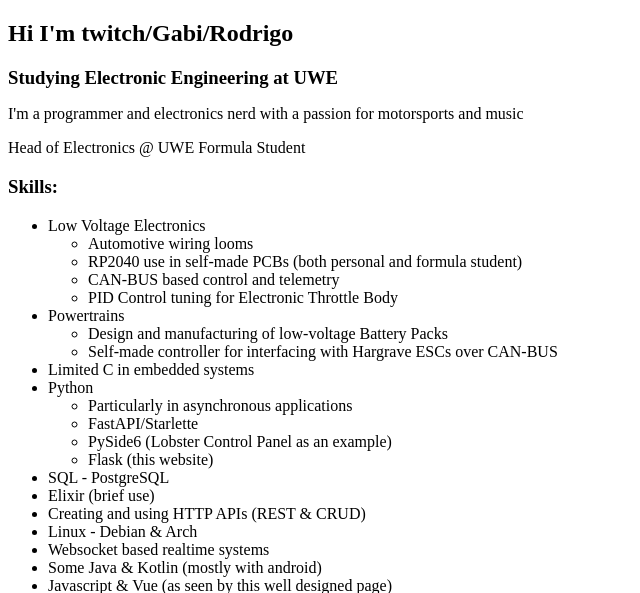
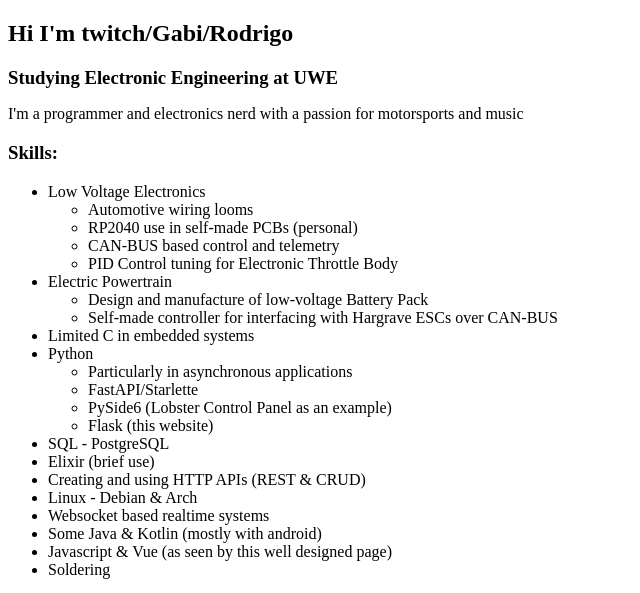
Before and after one commit to twitch0001/personal-site, a Flask app: page / in a window 1280 px wide. Shown: the part 145-738 px from the top of the page, without its empty margins (0-640 px from the left). Run offline with Flask 3, Linux system fonts and the light colour scheme.

Commit message:
Typos + Update

```diff
--- a/templates/blogs/1671649827-example-blog.html
+++ b/templates/blogs/1671649827-example-blog.html
@@ -20,7 +20,7 @@
 
         <h5>Blog structure:</h5>
         <p>It's quite simple really, just a basic Flask application with JSON data files storing projects and blogs, with Jinja templates for the pages and their content</p>
-        <p>I may open-source it at some point but it is something that can be easily recreated with 30 minutes and the Flask documentation</p>
+        <p>I may open-source it at some point, but it is something that can be easily recreated with 30 minutes and the Flask documentation</p>
     </div>
 
 {% endblock %}
--- a/templates/blogs/1681699497-fixing-data.html
+++ b/templates/blogs/1681699497-fixing-data.html
@@ -76,5 +76,6 @@ END; $$ LANGUAGE plpgsql;
     <p>well for some reason unknown to current me the function for fetching a track based on title and artist name, </p>
     </div>
 
+    <p>I was writing this and then uni happened - I'll finish this once I find the motivation, this is still quite an interesting problem to be but electronics has taken over from the time I had to focus on programming</p>
 
 {% endblock %}
--- a/templates/home.html
+++ b/templates/home.html
@@ -20,7 +20,6 @@
 <h2>Hi I'm twitch/Gabi/Rodrigo</h2>
     <h3 style="margin-bottom: 2px">Studying Electronic Engineering at UWE</h3>
     <p style="margin-bottom: 3px">I'm a programmer and electronics nerd with a passion for motorsports and music</p>
-    <p>Head of Electronics @ UWE Formula Student</p>
 </div>
 
 <h3>Skills:</h3>
@@ -28,13 +27,13 @@
         <li>Low Voltage Electronics</li>
         <ul>
             <li>Automotive wiring looms</li>
-            <li>RP2040 use in self-made PCBs (both personal and formula student)</li>
+            <li>RP2040 use in self-made PCBs (personal)</li>
             <li>CAN-BUS based control and telemetry</li>
             <li>PID Control tuning for Electronic Throttle Body</li>
         </ul>
-        <li>Powertrains</li>
+        <li>Electric Powertrain</li>
         <ul>
-            <li>Design and manufacturing of low-voltage Battery Packs</li>
+            <li>Design and manufacture of low-voltage Battery Pack</li>
             <li>Self-made controller for interfacing with Hargrave ESCs over CAN-BUS</li>
         </ul>
 
```
